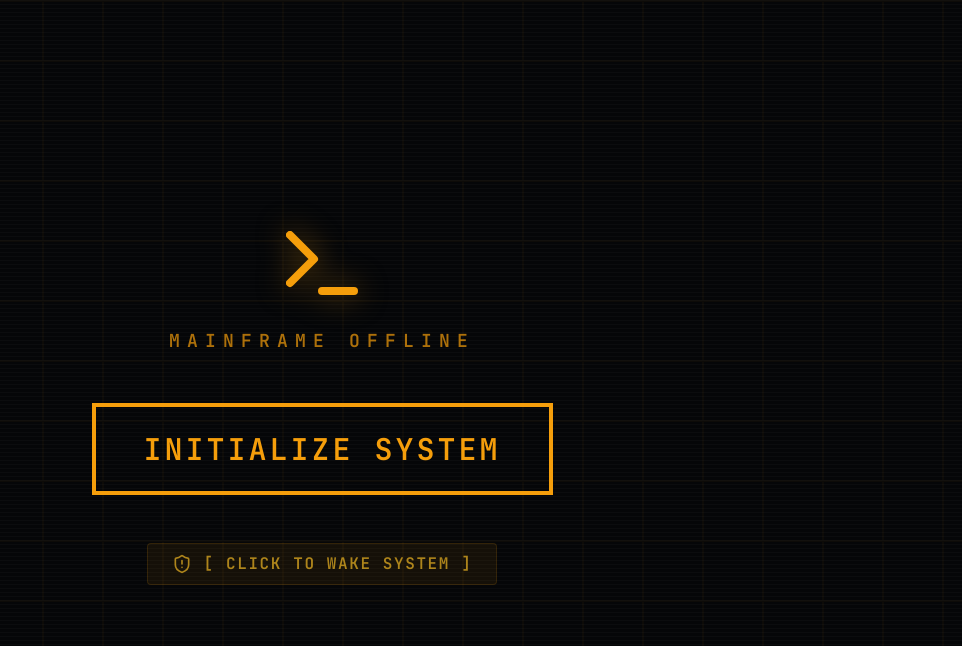
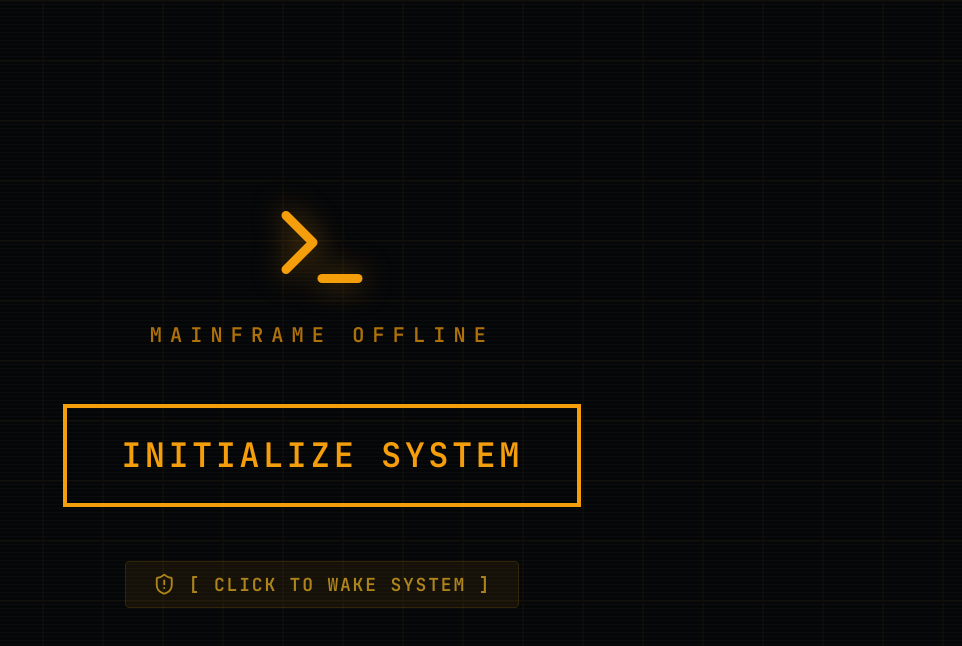
Before and after one commit to HowardWoon/Howard-Portfolio-Website, a Next.js app: page / in a window 1280 px wide. Shown: the top 646 px of the page, without its empty margins (318-1280 px from the left). Built offline with nearby package versions, Linux system fonts and the light colour scheme.

Commit message:
style: globally scale up entire UI typography by overriding root font-size

```diff
--- a/app/globals.css
+++ b/app/globals.css
@@ -17,6 +17,16 @@
     scroll-behavior: smooth;
     background-color: var(--bg-canvas);
     color: var(--text-primary);
+
+    /* SCALE UP ENTIRE UI & TYPOGRAPHY BY 12.5% (16px -> 18px) */
+    font-size: 18px;
+  }
+
+  /* Drop back slightly on very small screens to avoid overflow */
+  @media (max-width: 640px) {
+    html {
+      font-size: 16px;
+    }
   }
 
   body {
```
